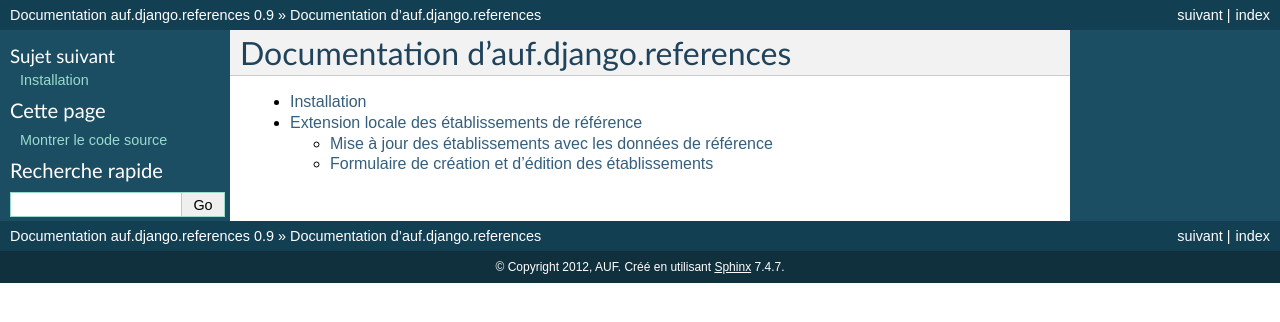
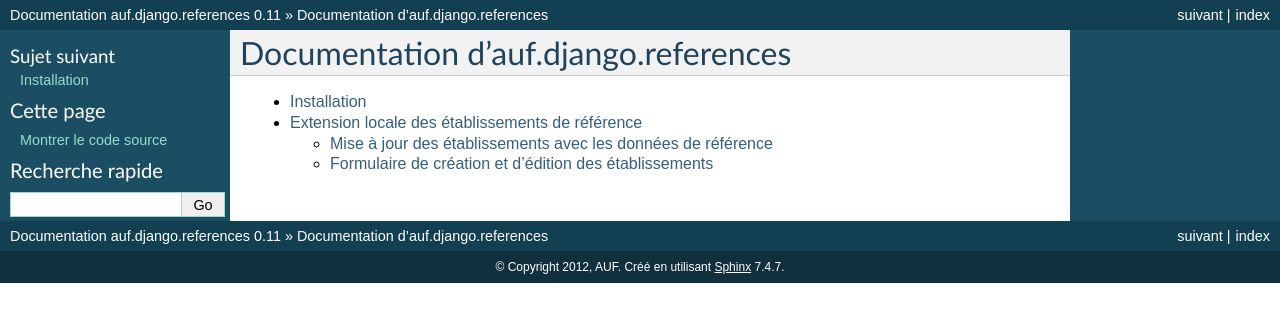
Before and after one commit to auf/auf_django_references, a Sphinx documentation site: the page built from doc/index.rst, in a window 1280 px wide. Shown: the top 322 px of the page. Built offline with Sphinx 7.4.7, drawn with Linux system fonts in a browser that asks for light colours.

Commit message:
Version 0.11

```diff
--- a/doc/conf.py
+++ b/doc/conf.py
@@ -48,9 +48,9 @@
 # built documents.
 #
 # The short X.Y version.
-version = '0.9'
+version = '0.11'
 # The full version, including alpha/beta/rc tags.
-release = '0.9'
+release = '0.11'
 
 # The language for content autogenerated by Sphinx. Refer to documentation
 # for a list of supported languages.
--- a/setup.py
+++ b/setup.py
@@ -3,7 +3,7 @@
 from setuptools import setup, find_packages
 
 name = 'auf.django.references'
-version = '0.10'
+version = '0.11'
 
 setup(
     name=name,
```
Also changed, not shown: 1 other file.
